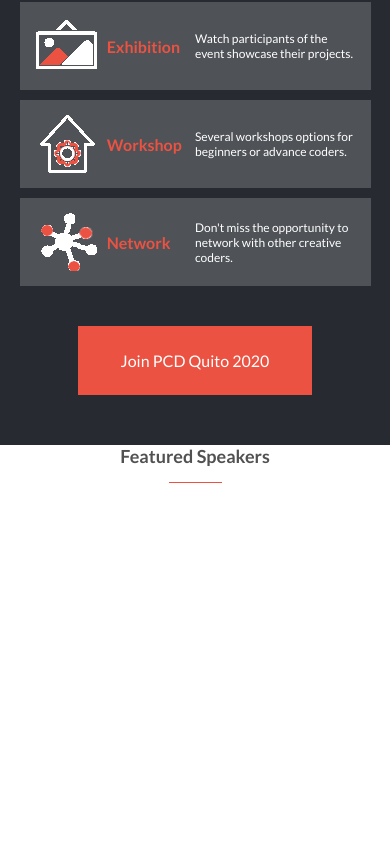
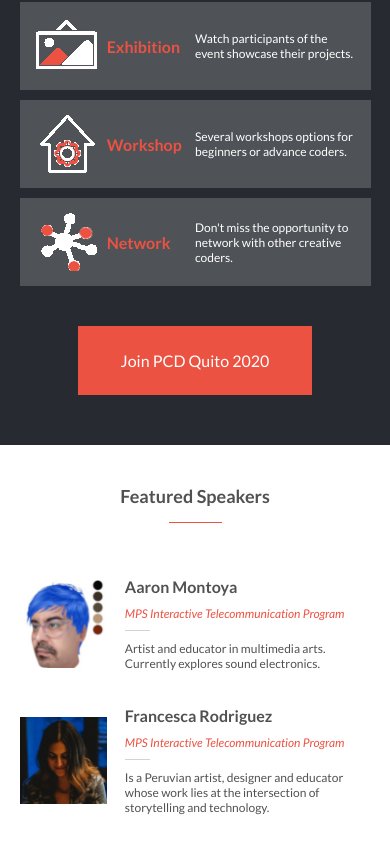
Before and after one commit to gandradep/conferencePage, a website: page index.html in a window 390 px wide. Shown: the part 703-1557 px from the top of the page. Before the commit the page ends 1240 px from the top, so only its background shows below. Drawn offline with Linux system fonts and the light colour scheme.

Commit message:
Added speakers section for mobile

```diff
--- a/index.html
+++ b/index.html
@@ -15,7 +15,7 @@
       <img id="hamburger" src="assets/mobileMenu.png" alt="">
 
     </nav>
-    <section id="landing">
+    <section id="landing" class="paddingX5">
       <h1 class="orangeColor bigTitle fw800">Processing Community Day 2020</h1>
       <div class="invitationContainer">
         <p class="textPaagraph textDark">The third PCD in Quito - Ecuador. Welcome to a full day of lectures and workshops on art and technology.</p>
@@ -28,27 +28,27 @@
 
   </div>
 
-  <section id="mainProgram">
+  <section id="mainProgram" class="padSections">
     <h2 class="textWhite fs18 fw700 textAlignCenter">Main Program</h2>
     <div class="orangeColor guideBar marginXAuto">
     </div>
     <div id="containerProgram">
-      <div class="progOption dFlex marginXAuto">
+      <div class="progOption dFlex marginXAuto mBottom10">
         <img src="assets\lecture.png" alt="">
         <h3 class="orangeColor fw700 fs16 w25">Lecture</h3>
         <p class="textWhite fs12 w50">Listen to our guest speakers about their experience in different technologies.</p>
       </div>
-      <div class="progOption dFlex marginXAuto">
+      <div class="progOption dFlex marginXAuto mBottom10">
         <img src="assets\exhibition.png" alt="">
         <h3 class="orangeColor fw700 fs16 w25">Exhibition</h3>
         <p class="textWhite fs12 w50">Watch participants of the event showcase their projects.</p>
       </div>
-      <div class="progOption dFlex marginXAuto">
+      <div class="progOption dFlex marginXAuto mBottom10">
         <img src="assets\workshop.png" alt="">
         <h3 class="orangeColor fw700 fs16 w25">Workshop</h3>
         <p class="textWhite fs12 w50">Several workshops options for beginners or advance coders.</p>
       </div>
-      <div class="progOption dFlex marginXAuto">
+      <div class="progOption dFlex marginXAuto mBottom10">
         <img src="assets\network.png" alt="">
         <h3 class="orangeColor fw700 fs16 w25">Network</h3>
         <p class="textWhite fs12 w50">Don't miss the opportunity to network with other creative coders.</p>
@@ -59,12 +59,30 @@
 
     </div>
   </section>
-  <section id="speakers">
+  <section id="speakers" class="padSections paddingX5">
     <h2 class="textDark fs18 fw700 textAlignCenter">Featured Speakers</h2>
     <div class="orangeColor guideBar marginXAuto">
     </div>
-
-
+    <article class="speaker dFlex">
+      <img src="assets/aaron.jpg" alt="Aaron Montoya" class="hAuto w25">
+      <div class="speakerInfo hAuto">
+        <h3 class="textDark fw700 fs16 mBottom10">Aaron Montoya</h3>
+        <h4 class="orangeColor fs12 fw400 italic">MPS Interactive Telecommunication Program</h4>
+        <div class="barSpeakerInfo lightColor mBottom10">
+        </div>
+        <p class="textDark fs12 fw400">Artist and educator in multimedia arts. Currently explores sound electronics.</p>
+      </div>
+    </article>
+    <article class="speaker dFlex">
+      <img src="assets/francesca.jpg" alt="Francesca Rodriguez" class="hAuto w25">
+      <div class="speakerInfo hAuto">
+        <h3 class="textDark fw700 fs16 mBottom10">Francesca Rodriguez</h3>
+        <h4 class="orangeColor fs12 fw400 italic">MPS Interactive Telecommunication Program</h4>
+        <div class="barSpeakerInfo lightColor mBottom10">
+        </div>
+        <p class="textDark fs12 fw400">Is a Peruvian artist, designer and educator whose work lies at the intersection of storytelling and technology.</p>
+      </div>
+    </article>
   </section>
 
 </body>
--- a/style.css
+++ b/style.css
@@ -16,6 +16,10 @@
 .w75 {
   width: 75%;
 }
+
+.italic {
+  font-style: italic;
+}
 .w25 {
   width: 25%;
 }
@@ -25,6 +29,10 @@
 }
 .fs12 {
   font-size: 12px;
+}
+
+.fs14 {
+  font-size: 14px;
 }
 .fs16 {
   font-size: 16px;
@@ -55,8 +63,20 @@
   color: #272a31;
 }
 
+.hAuto {
+  height: auto;
+}
 .textDark {
   color: #515151;
+}
+
+.paddingX5 {
+  padding-left: 5%;
+  padding-right: 5%;
+}
+
+.mBottom10 {
+  margin-bottom: 10px;
 }
 
 .textWhite {
@@ -84,6 +104,11 @@
   margin-right: auto;
 }
 
+.padSections {
+  padding-top: 40px;
+  padding-bottom: 50px;
+}
+
 #navLanding {
   background-image: url(assets/mobileBackground.jpg);
   height: auto;
@@ -97,7 +122,7 @@
 
 #landing {
   height: calc(100% - 90px);
-  padding: 0 5%;
+
 }
 
 #hamburger {
@@ -117,8 +142,6 @@
 
 #mainProgram {
   background-color: #272a31;
-  padding-top: 40px;
-  padding-bottom: 50px;
 }
 
 .guideBar {
@@ -134,7 +157,7 @@
   align-items: center;
   background-color: rgba(200, 200, 200, 0.25);
   padding: 15px;
-  margin-bottom: 10px;
+
 
 }
 .button {
@@ -142,5 +165,20 @@
   width: 60%;
   padding: 25px 15px;
   margin-top: 40px;
+}
 
+.speaker {
+  justify-content: space-between;
+  margin-bottom: 35px;
+  align-items: center;
 }
+
+.speakerInfo {
+  width: 70%;
+}
+
+.barSpeakerInfo {
+  width: 25px;
+  height: 10px;
+  border-bottom: 1px solid;
+}
```
